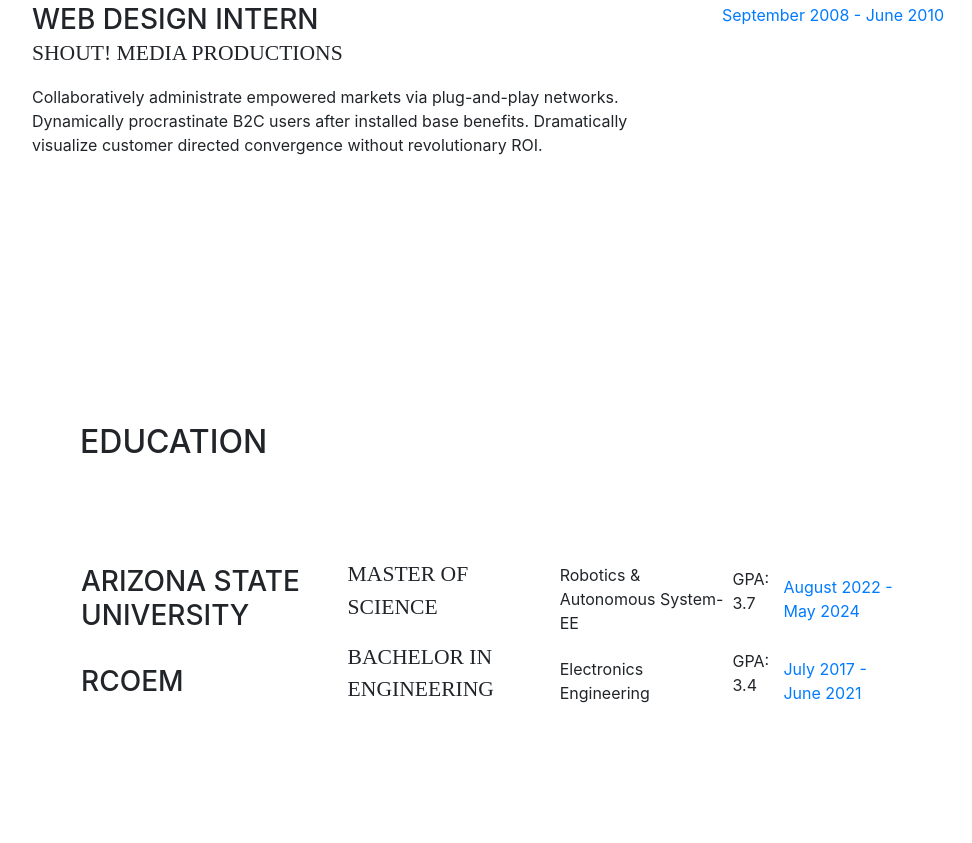
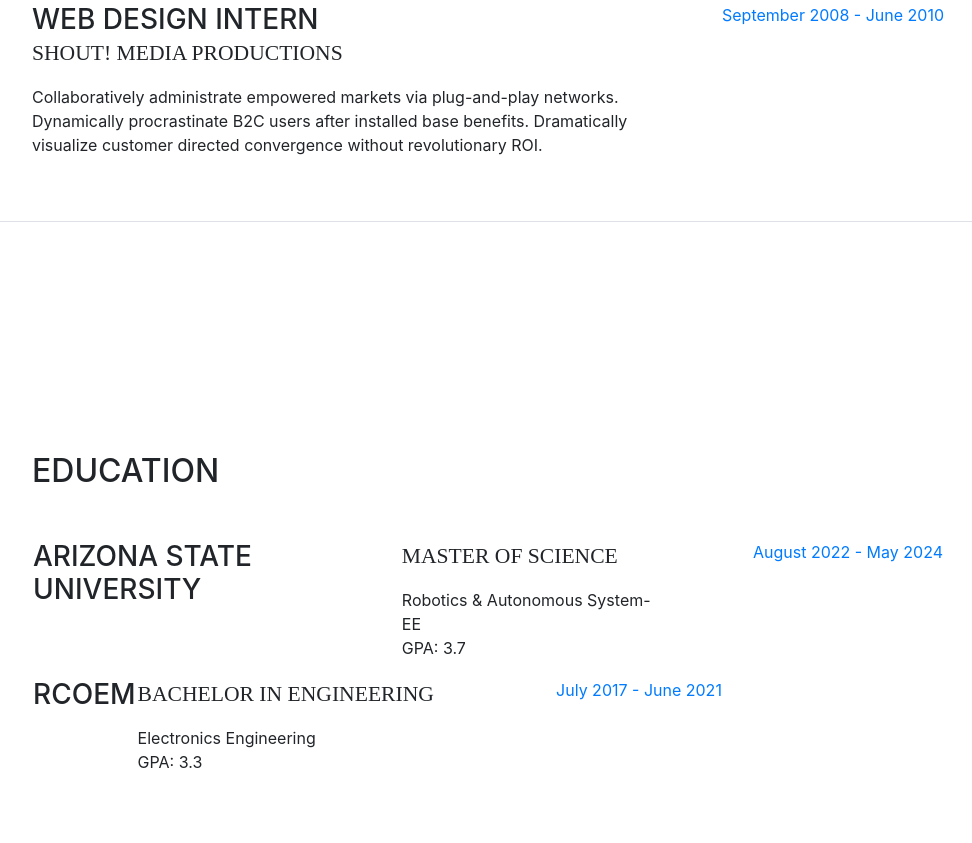
Before and after one commit to nishadkale2109/AME494598Fall2023, a website with bundled scripts: page basicServers/staticHosting/public/index.html in a window 1280 px wide. Shown: the part 1657-2500 px from the top of the page, without its empty margins (288-1260 px from the left). Built offline with nearby package versions, Linux system fonts and the light colour scheme; files whose address does not match are found by name; a web font is replaced by a local one.

Commit message:
modified:   basicServers/staticHosting/public/index.html

```diff
--- a/basicServers/staticHosting/public/index.html
+++ b/basicServers/staticHosting/public/index.html
@@ -159,41 +159,45 @@
 
         </div>
 
-        <section class="resume-section p-3 p-lg-5 d-flex flex-column" id="education">
-          <div class="my-auto">
-            <h2 class="mb-5">Education</h2>
-           <table>
-            <div class="resume-item d-flex flex-column flex-md-row mb-5">
-              <div class="resume-content mr-auto">
-                <tr>
-                  <td><h3 class="mb-0">Arizona State University</h3></td>
-                <td><div class="subheading mb-3">Master of Science</div></td>
-                <td><div>Robotics & Autonomous System- EE</div></td>
-                <td><p>GPA: 3.7</p></td>
-              </div>
-              <div class="resume-date text-md-right">
-               <td><span class="text-primary">August 2022 - May 2024</span></td>
-              </div>
-            </div>
-          </tr>
-          <tr>
-            <div class="resume-item d-flex flex-column flex-md-row">
-              <div class="resume-content mr-auto">
-               <td><h3 class="mb-0">RCOEM</h3></td>
-                <td><div class="subheading mb-3">Bachelor in Engineering</div></td>
-                <td><div>Electronics Engineering</div></td>
-                <td><p>GPA: 3.4</p></td>
-              </div>
-              <div class="resume-date text-md-right">
-                <td><span class="text-primary"> July 2017 - June 2021</span></td>
-              </div>
-            </div>
-          </tr>
-          </div>
-        </table>
-        </section>
+
 
       </section>
+
+      <section class="resume-section p-3 p-lg-5 d-flex flex-column" id="education">
+        <div class="my-auto">
+          <h2 class="mb-5">Education</h2>
+          <table>
+            <tr class="resume-item d-flex flex-column flex-md-row">
+              <td>
+                <h3 class="mb-0">Arizona State University</h3>
+              </td>
+              <td>
+                <div class="subheading mb-3">Master of Science</div>
+                <div>Robotics & Autonomous System- EE</div>
+                <p>GPA: 3.7</p>
+              </td>
+              <td class="resume-date text-md-right">
+                <span class="text-primary">August 2022 - May 2024</span>
+              </td>
+            </tr>
+            <tr class="resume-item d-flex flex-column flex-md-row">
+              <td>
+                <h3 class="mb-0">RCOEM</h3>
+              </td>
+              <td>
+                <div class="subheading mb-3">Bachelor in Engineering</div>
+                <div>Electronics Engineering</div>
+                <p>GPA: 3.3</p>
+              </td>
+              <td class="resume-date text-md-right">
+                <span class="text-primary">July 2017 - June 2021</span>
+              </td>
+            </tr>
+          </table>
+        </div>
+      </section>
+
+
 
       <section class="resume-section p-3 p-lg-5 d-flex flex-column" id="skills">
         <div class="my-auto">
```
